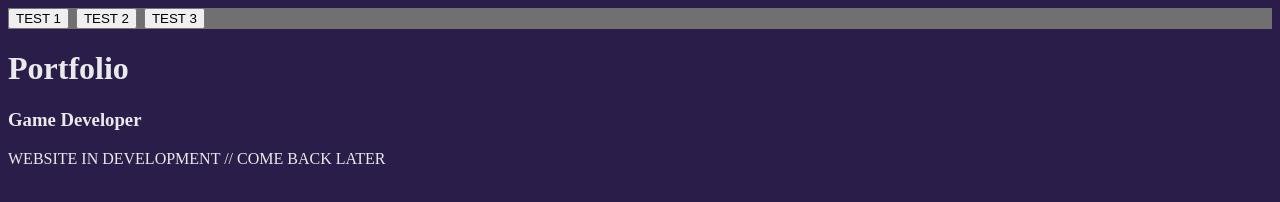
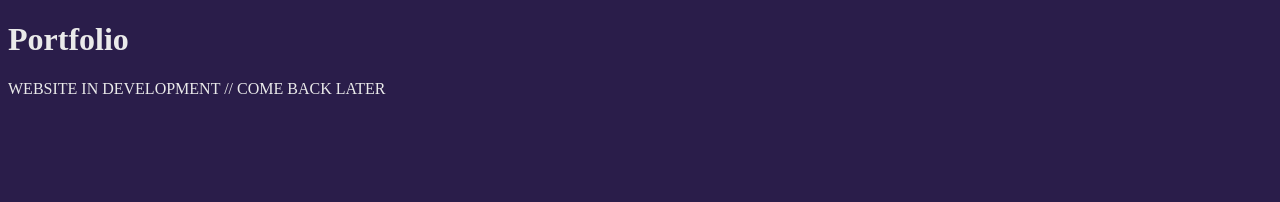
Before and after one commit to R-Cardozo/Portfolio, a plain HTML site: page index.html in a window 1280 px wide. Drawn offline with Linux system fonts and the light colour scheme.

Commit message:
Edited site for public

```diff
--- a/index.html
+++ b/index.html
@@ -8,13 +8,7 @@
     </head>
 
     <body>
-        <div class="buttonDiv">
-            <button type="button">TEST 1</button>
-            <button type="button">TEST 2</button>
-            <button type="button">TEST 3</button>
-        </div>
         <h1>Portfolio</h1>
-        <h3>Game Developer</h3>
 
         <p>WEBSITE IN DEVELOPMENT // COME BACK LATER</p>
     </body>
```
